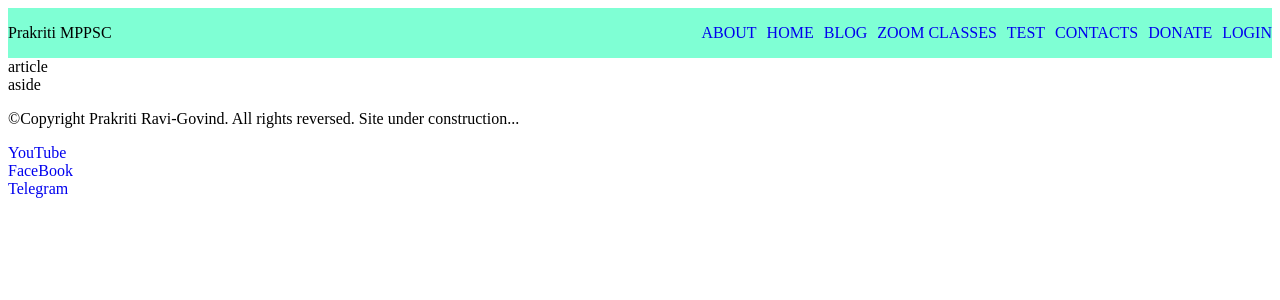
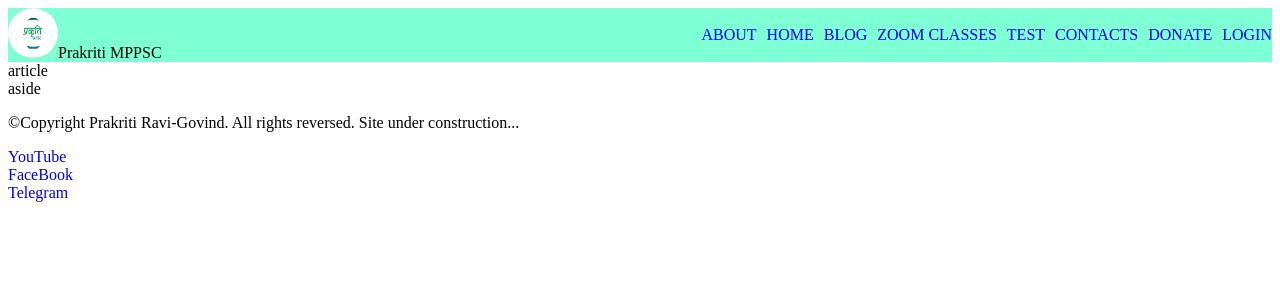
Before and after one commit to govindbisen/Prakriti, a React (Vite) app: page / in a window 1280 px wide. Shown: the top 300 px of the page. Built offline with nearby package versions, Linux system fonts and the light colour scheme; the HTML template or start-up script is replaced by a standard one.

Commit message:
something smthing

```diff
--- a/index.html
+++ b/index.html
@@ -2,7 +2,7 @@
 <html lang="en">
   <head>
     <meta charset="UTF-8" />
-    <link rel="icon" type="image/svg+xml" href="/vite.svg" />
+    <link rel="icon" type="jpeg" href="/client/src/assets/prakriti.jpeg" />
     <meta name="viewport" content="width=device-width, initial-scale=1.0" />
     <title>Prakriti MPPSC</title>
   </head>
--- a/src/App.css
+++ b/src/App.css
@@ -31,3 +31,9 @@ a {
   height: 50px;
   width: 50px;
 }
+
+.logo {
+  border-radius: 50%;
+  width: 50px;
+  height: 50px;
+}
--- a/src/App.jsx
+++ b/src/App.jsx
@@ -1,7 +1,7 @@
 import { useState } from "react";
 
 import "./App.css";
-import logo from "./assets/iskon.png";
+import logo from "./assets/prakriti.jpeg";
 import { BrowserRouter } from "react-router-dom";
 
 function App() {
@@ -9,7 +9,7 @@ function App() {
     <>
       <nav>
         <div>
-          {/* <img src={logo} className="App-logo" alt="ISKON LOGO" /> */}
+          <img src={logo} className="logo" alt="LOGO" />
           Prakriti MPPSC
         </div>
         <div>
```
Also changed, not shown: src/assets/prakriti.jpeg (added).
